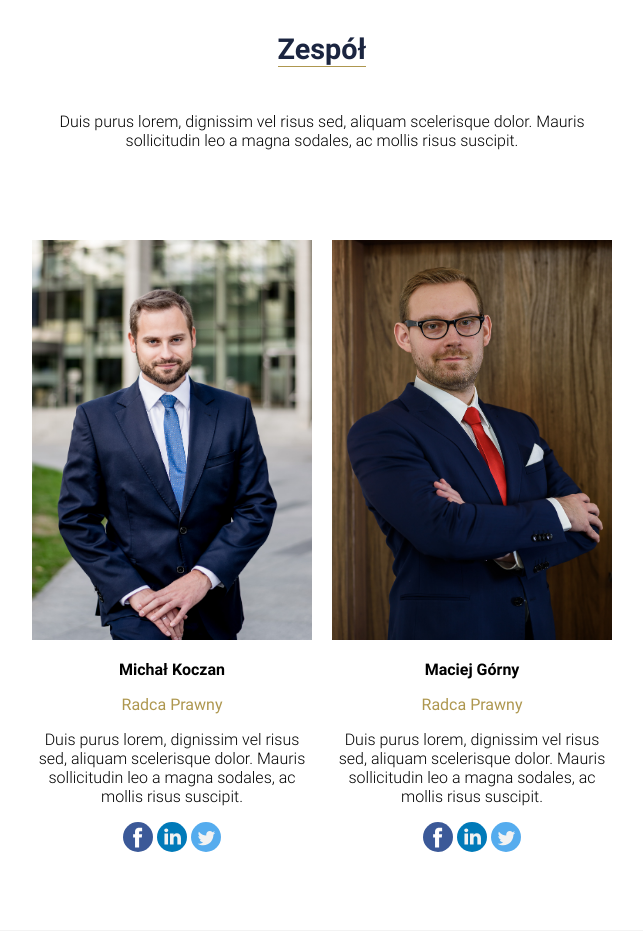
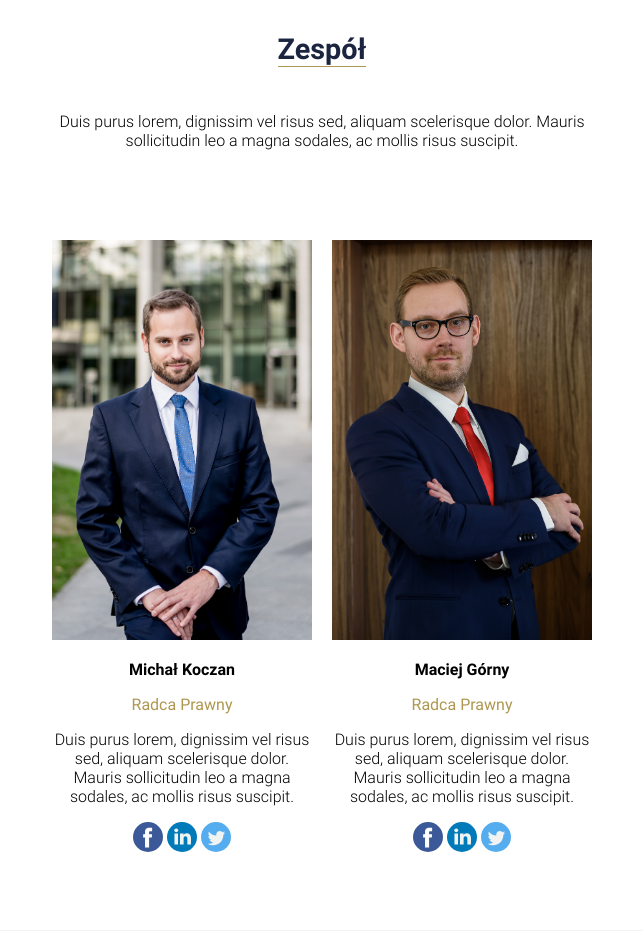
Before and after one commit to AdamKniec/kancelaria, a web app: file index.html in a window 1280 px wide. Shown: the part 2247-3178 px from the top of the page, without its empty margins (318-961 px from the left). Run offline with its HTML, style and script files only (its server is not run), Linux system fonts and the light colour scheme.

Commit message:
cleaning up the project

```diff
--- a/sass/css/style.css
+++ b/sass/css/style.css
@@ -196,7 +196,7 @@ body {
       flex-wrap: wrap; }
       body .team .membersContainer .teamMemberBox {
         margin: 10px;
-        width: 280px;
+        width: 260px;
         text-align: center; }
         body .team .membersContainer .teamMemberBox .memberDetails {
           width: auto; }
--- a/sass/scss/style.scss
+++ b/sass/scss/style.scss
@@ -328,7 +328,7 @@ body {
             flex-wrap: wrap;
             .teamMemberBox {
                 margin: 10px;
-                width: 280px;
+                width: 260px;
                 text-align: center;
                 .memberDetails {
                     width: auto;
```
Also changed, not shown: imgs/004-team.png (deleted), imgs/005-calendar.png (deleted), imgs/006-jigsaw.png (deleted), imgs/agreementIcon.png (deleted), imgs/bagIcon.png (deleted), imgs/books.jpg (deleted), imgs/deal.jpg (deleted), imgs/suit.jpg (deleted), imgs/team.jpg (deleted).
